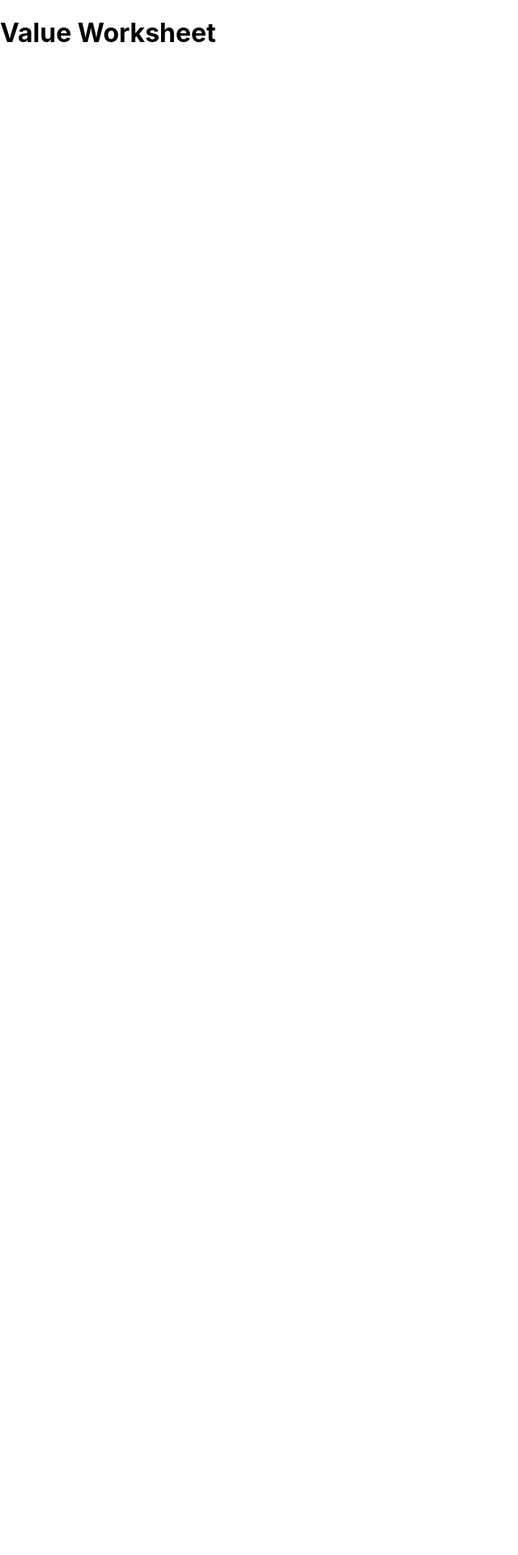
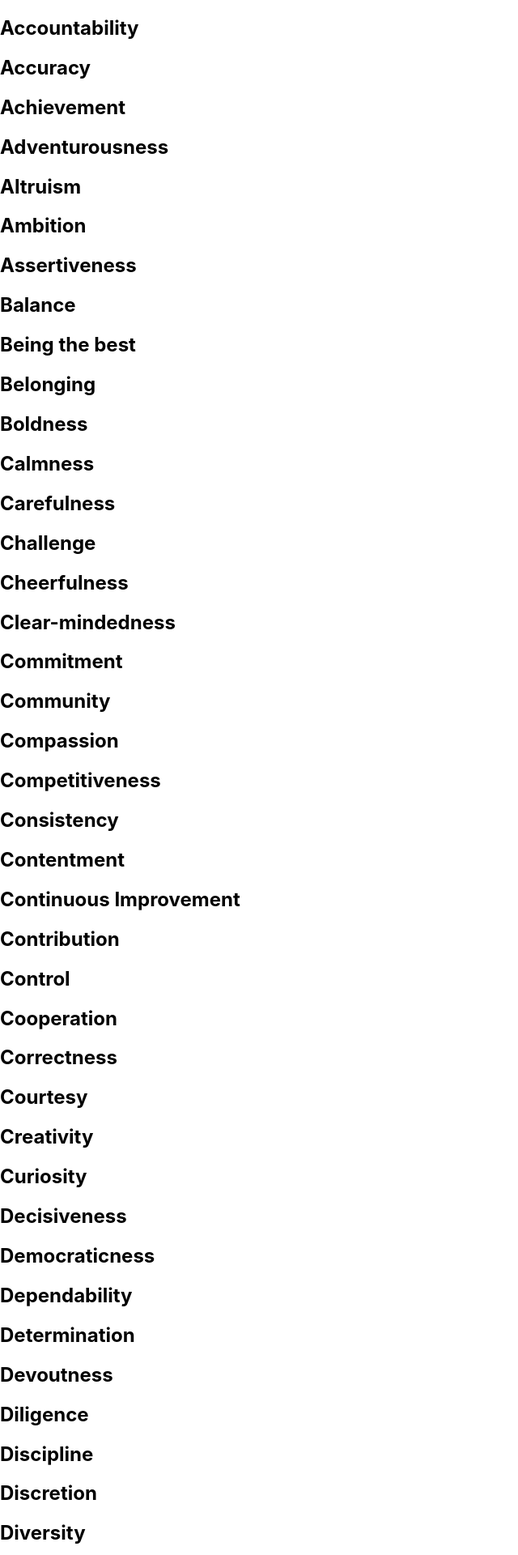
Before and after one commit to COScholl/values-worksheet, a React (Create React App) app: page / in a window 1280 px wide. Shown: the top 1920 px of the page at 81% size, without its empty margins (0-640 px from the left). Before the commit the page ends 800 px from the top, so only its background shows below. Built offline with nearby package versions, Linux system fonts and the light colour scheme.

Commit message:
value_card getting array of values to render 	next up is to get only one to render at a time

```diff
--- a/src/components/ValueWorksheet.jsx
+++ b/src/components/ValueWorksheet.jsx
@@ -2,9 +2,157 @@ import React, { useState, useEffect } from 'react';
 
 export const ValueWorksheet = () => {
 
+  const [list, setList] = useState([
+    'Accountability',
+    'Accuracy',
+    'Achievement',
+    'Adventurousness',
+    'Altruism',
+    'Ambition',
+    'Assertiveness',
+    'Balance',
+    'Being the best',
+    'Belonging',
+    'Boldness',
+    'Calmness',
+    'Carefulness',
+    'Challenge',
+    'Cheerfulness',
+    'Clear-mindedness',
+    'Commitment',
+    'Community',
+    'Compassion',
+    'Competitiveness',
+    'Consistency',
+    'Contentment',
+    'Continuous Improvement',
+    'Contribution',
+    'Control',
+    'Cooperation',
+    'Correctness',
+    'Courtesy',
+    'Creativity',
+    'Curiosity',
+    'Decisiveness',
+    'Democraticness',
+    'Dependability',
+    'Determination',
+    'Devoutness',
+    'Diligence',
+    'Discipline',
+    'Discretion',
+    'Diversity',
+    'Dynamism',
+    'Economy',
+    'Effectiveness',
+    'Efficiency',
+    'Elegance',
+    'Empathy',
+    'Enjoyment',
+    'Enthusiasm',
+    'Equality',
+    'Excellence',
+    'Excitement',
+    'Expertise',
+    'Exploration',
+    'Expressiveness',
+    'Fairness',
+    'Faith',
+    'Family-orientedness',
+    'Fidelity',
+    'Fitness',
+    'Fluency',
+    'Focus',
+    'Freedom',
+    'Fun',
+    'Generosity',
+    'Goodness',
+    'Grace',
+    'Growth',
+    'Happiness',
+    'Hard Work',
+    'Health',
+    'Helping Society',
+    'Holiness',
+    'Honesty',
+    'Honor',
+    'Humility',
+    'Independence',
+    'Ingenuity',
+    'Inner Harmony',
+    'Inquisitiveness',
+    'Insightfulness',
+    'Intelligence',
+    'Intellectual Status',
+    'Intuition',
+    'Joy',
+    'Justice',
+    'Leadership',
+    'Legacy',
+    'Love',
+    'Loyalty',
+    'Making a difference',
+    'Mastery',
+    'Merit',
+    'Obedience',
+    'Openness',
+    'Order',
+    'Originality',
+    'Patriotism',
+    'Perfection',
+    'Piety',
+    'Positivity',
+    'Practicality',
+    'Preparedness',
+    'Professionalism',
+    'Prudence',
+    'Quality-orientation',
+    'Reliability',
+    'Resourcefulness',
+    'Restraint',
+    'Results-oriented',
+    'Rigor',
+    'Security',
+    'Self-actualization',
+    'Self-control',
+    'Selflessness',
+    'Self-reliance',
+    'Sensitivity',
+    'Serenity',
+    'Service',
+    'Shrewdness',
+    'Simplicity',
+    'Soundness',
+    'Speed',
+    'Spontaneity',
+    'Stability',
+    'Strategic',
+    'Strength',
+    'Structure',
+    'Success',
+    'Support',
+    'Teamwork',
+    'Temperance',
+    'Thankfulness',
+    'Thoroughness',
+    'Thoughtfulness',
+    'Timeliness',
+    'Tolerance',
+    'Traditionalism',
+    'Trustworthiness',
+    'Truth-seeking',
+    'Understanding',
+    'Uniqueness',
+    'Unity',
+    'Usefulness',
+    'Vision',
+    'Vitality',
+  ]);
+
+
   return (
     <>
-      <h1>Value Worksheet</h1>
+    {list.map((item) => <h2 key={`${item}`}>{item}</h2>)}
     </>
   );
 };
```
Also changed, not shown: 2 other files (tests, documents, lock files or other folders).
